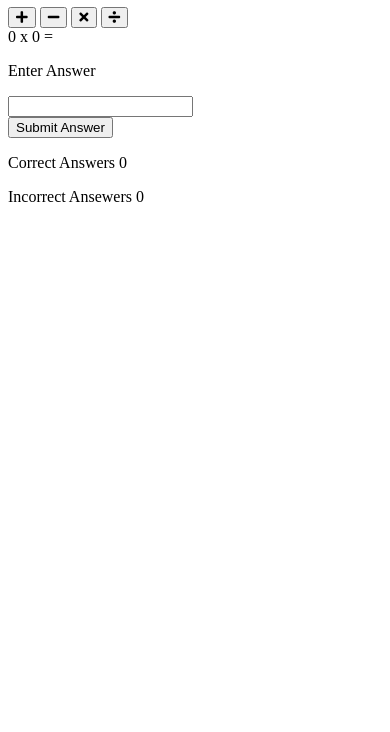
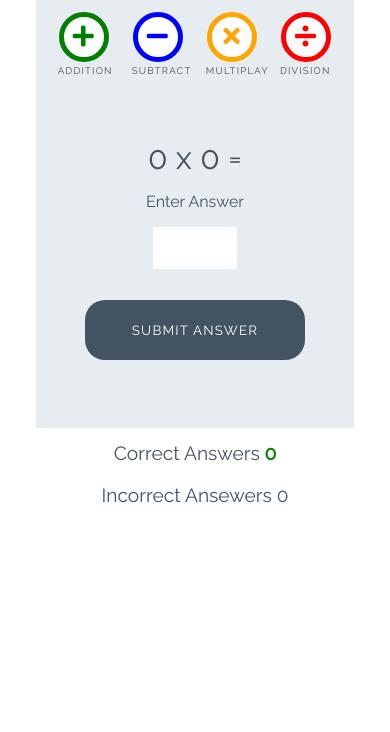
Before and after one commit to ciarangriffin93/love-maths, a plain HTML site: page index.html in a window 390 px wide. Shown: the part 112-844 px from the top of the page. Drawn offline with Linux system fonts and the light colour scheme.

Commit message:
Add style for game

```diff
--- a/assets/style.css
+++ b/assets/style.css
@@ -0,0 +1,252 @@
+/* --------- Global style */
+
+body {
+  background-color: white;
+  font-family: "Raleway", sans-serif;
+  color: #445361;
+  text-align: center;
+}
+
+/* --------- Heading */
+
+.heading {
+  text-align: center;
+  font-size: 2.5rem;
+}
+
+.logo {
+  height: 40px;
+  padding-right: 5px;
+}
+
+/* --------- Game layout */
+
+.game-area {
+  background-color: #E6ECF0;
+  box-sizing: border-box;
+  width: 85%;
+  height: 65vh;
+  max-height: 450px;
+  max-width: 830px;
+  margin-left: auto;
+  margin-right: auto;
+  padding: 1%;
+}
+
+.question-area {
+  width: 50%;
+  font-size: 2rem;
+  margin: auto;
+  padding: 50px 0;
+}
+
+.question-area span {
+  padding: 0 15px;
+}
+
+.score-area {
+  margin: 5px auto;
+  width: 60%;
+  font-size: 1.2rem;
+}
+
+.controls-area {
+  width: 85%;
+  margin: 30px auto;
+}
+
+#score {
+  color: green;
+  font-weight: bold;
+}
+
+#incorrect {
+  color: red;
+  font-weight: bold;
+}
+
+.answer-message {
+  display: none;
+  font-size: 1rem;
+}
+
+#answer-box {
+  border: none;
+  color: #445361;
+  display: inline-block;
+  height: 40px;
+  width: 80px;
+  font-size: 1.2rem;
+}
+
+.scores {
+  display: inline-block;
+  padding: 25px;
+}
+
+/* --------- Buttons */
+
+.btn {
+  width: 220px;
+  height: 60px;
+  font-family: "Raleway", sans-serif;
+  text-transform: uppercase;
+  letter-spacing: 1.2px;
+  color: white;
+}
+
+.btn:focus {
+  outline: none;
+}
+
+.btn--big {
+  padding-top: 10px;
+  border-radius: 50%;
+  background-color: white;
+  border: 10px solid;
+  width: 100px;
+  height: 100px;
+  font-size: 3.2rem;
+  margin: 0 30px;
+  transition: all 0.5s;
+}
+
+.btn--big::after {
+  content: attr(data-type);
+  font-size: 1rem;
+  color: #445361;
+  position: relative;
+  left: -0,5em;
+}
+
+.btn--blue {
+  border-color: blue;
+  color: blue;
+}
+
+.btn--blue:active,
+.btn--blue:hover {
+  background-color: darkblue;
+  color: white;
+}
+
+.btn--orange {
+  border-color: orange;
+  color: orange;
+}
+
+.btn--orange:active,
+.btn--orange:hover {
+  background-color: darkorange;
+  color: white;
+}
+
+.btn--red {
+  border-color: red;
+  color: red;
+}
+
+.btn--red:active,
+.btn--red:hover {
+  background-color: darkred;
+  color: white;
+}
+
+.btn--green {
+  border-color: green;
+  color: green;
+}
+
+.btn--green:active,
+.btn--green:hover {
+  background-color: darkgreen;
+  color: white;
+}
+
+.btn--gray {
+  margin-top: 25px;
+  background-color: #445361;
+  border: 1px transparent;
+  border-radius: 20px;
+}
+
+.btn--gray:active,
+.btn--gray:hover {
+  background-color: #0d1013;
+}
+
+/* --------- Media queries */
+
+@media (max-width: 414px) {
+  .controls-area {
+      width: 100%;
+  }
+
+  .btn--big {
+      margin: 0 10px;
+      padding: 5px;
+      border: 5px solid;
+      width: 50px;
+      height: 50px;
+      font-size: 1.5rem;
+  }
+
+  .btn--big::after {
+      font-size: 0.6rem;
+      left: -0.7rem;
+  }
+
+  .question-area {
+      padding: 10% 0;
+      width: 100%;
+  }
+
+  .question-area span {
+      padding: 0;
+  }
+
+  .answer-message {
+      display: block;
+  }
+
+  #answer-box {
+      display: block;
+      margin: 0 auto;
+  }
+  .btn--gray {
+      margin-top: 0;
+  }
+
+  .score-area {
+      width: 100%;
+  }
+
+  .scores {
+      margin: 0.5em auto;
+      display: block;
+      padding: 5px;
+  }
+
+  .heading {
+      font-size: 2rem;
+  }
+}
+
+@media (max-width: 320px) {
+  .game-area {
+      height: 70vh;
+  }
+
+  .controls-area {
+      width: 75%;
+      margin: 10px auto;
+  }
+
+  .btn--big {
+      margin: 10px 10px;
+  }
+  .question-area {
+      padding: 10px 0;
+  }
+
+}
--- a/index.html
+++ b/index.html
@@ -18,19 +18,19 @@
   <div class="game-area">
 
     <div class="controls-area">
-      <button class="btn btn--big btn--green">
+      <button data-type="addition" class="btn btn--big btn--green">
         <i class="fas fa-plus"></i>
       </button>
 
-      <button class="btn btn--big btn--blue">
+      <button data-type="subtract" class="btn btn--big btn--blue">
         <i class="fas fa-minus"></i>
       </button>
 
-      <button class="btn btn--big btn--orange">
+      <button data-type="multiplay" class="btn btn--big btn--orange">
         <i class="fas fa-times"></i>
       </button>
 
-      <button class="btn btn--big btn--red">
+      <button data-type="division" class="btn btn--big btn--red">
         <i class="fas fa-divide"></i>
       </button>
 
@@ -46,7 +46,7 @@
 
     </div>
 
-    <button class="btn btn--gray">Submit Answer</button>
+    <button data-type="submit" class="btn btn--gray">Submit Answer</button>
 
   </div>
 
```
